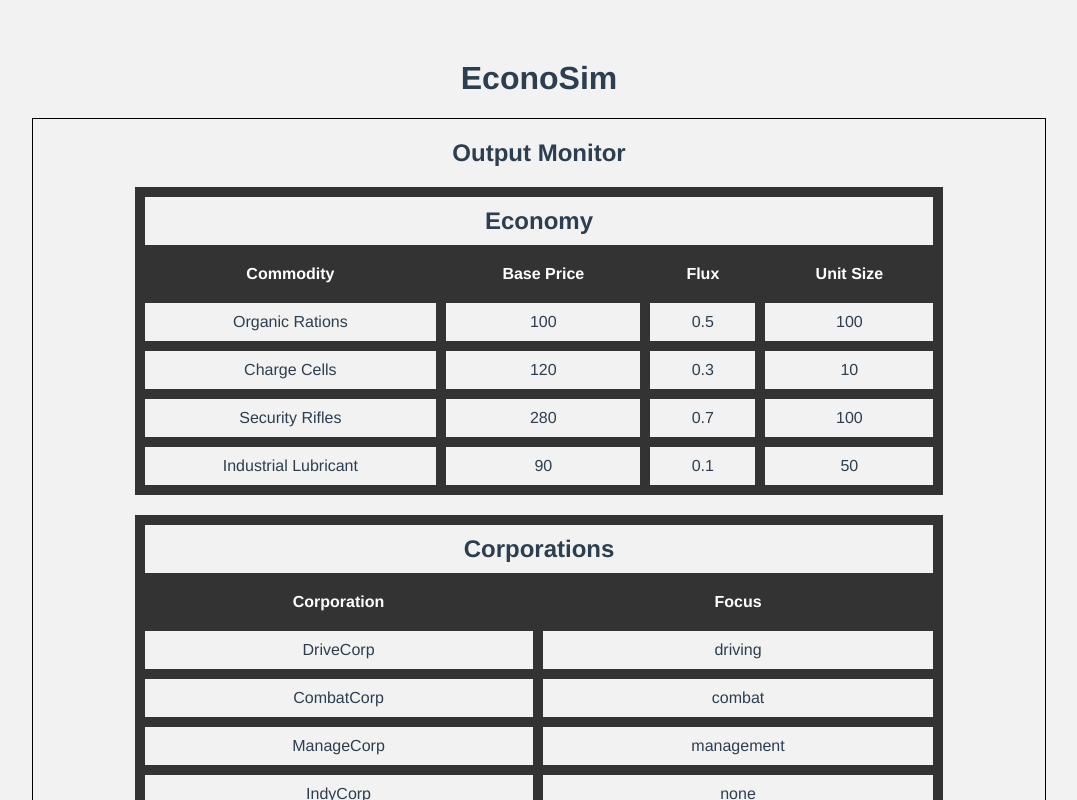
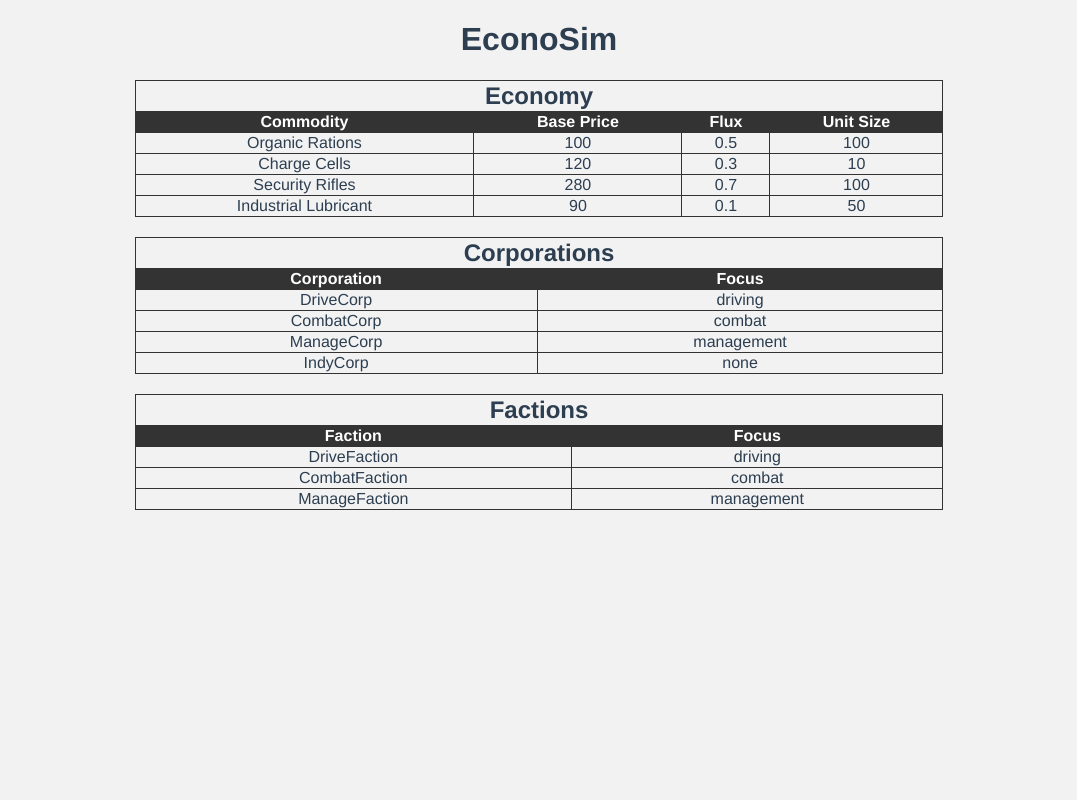
Before and after one commit to Drewpeifer/econosim, a Vue app: page / in a window 1280 px wide. Shown: the top 800 px of the page, without its empty margins (101-1178 px from the left). Built offline with nearby package versions, Linux system fonts and the light colour scheme.

Commit message:
better layout

```diff
--- a/src/App.vue
+++ b/src/App.vue
@@ -22,6 +22,5 @@ export default {
 	-moz-osx-font-smoothing: grayscale;
 	text-align: center;
 	color: #2c3e50;
-	margin-top: 60px;
 }
 </style>
--- a/src/components/outputMonitor.vue
+++ b/src/components/outputMonitor.vue
@@ -1,6 +1,5 @@
 <template>
-	<div class="table-wrapper">
-		<h2>Output Monitor</h2>
+	<div class="output-monitor">
 		<economy />
 		<corporations />
 		<factions />
@@ -44,28 +43,19 @@ li {
 a {
 	color: #42b983;
 }
-.table-wrapper,
+.output-monitor,
 table {
 	width: 80%;
 	margin: 20px auto;
 }
-.table-wrapper {
-	border: 1px #000 solid;
-}
-table {
+table, tr, th, td {
 	border-collapse: collapse;
-}
-table, td, th {
-	border: 10px #333 solid;
-}
-td, th {
-	padding: 10px;
+	border: 1px #333 solid;
 }
 tr.header {
 	background: #333;
 	color: #fff;
 	margin-top: 20px;
-	border-top:10px #fff solid;
 }
 tr td h2 {
 	margin: 0;
```
